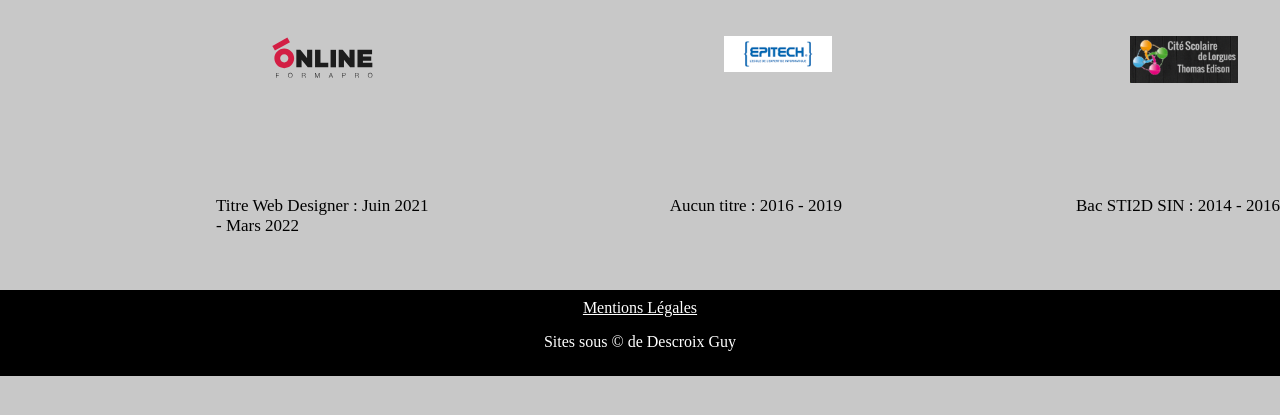
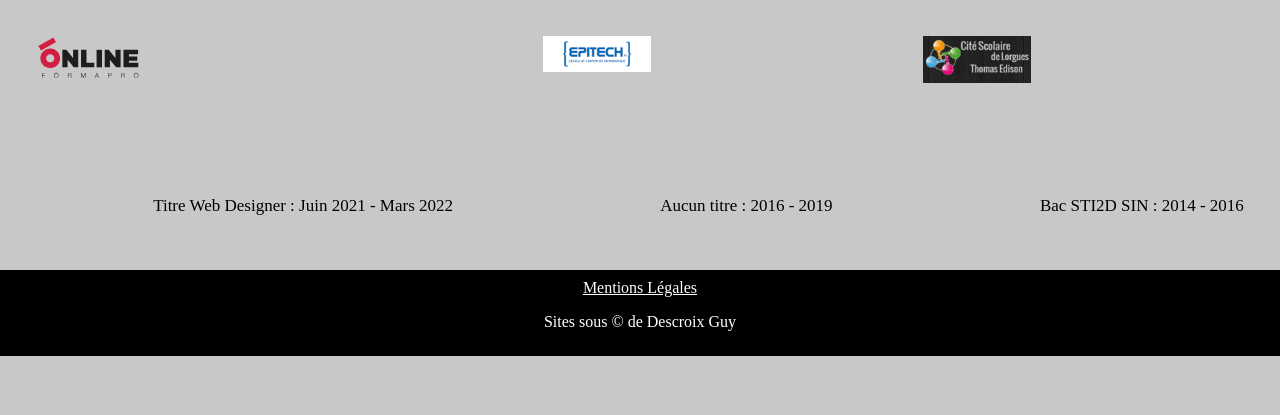
Before and after one commit to GDescroix/Portfolio, a PHP site: page /html/parcours.html in a window 1280 px wide. Shown: the part 126-541 px from the top of the page. Run offline with PHP 8.4, Linux system fonts and the light colour scheme.

Commit message:
Page Index & Compétence en format pc corrigées.

```diff
--- a/css/style.css
+++ b/css/style.css
@@ -314,8 +314,20 @@
         grid-row: 6;
     }
 
-    .comwrap>img {
+    .comwrap img {
         max-width: 16rem;
+    }
+
+    .comwrap>.case1,
+    .comwrap>.case3,
+    .comwrap>.case5 {
+        margin-left: 2rem;
+    }
+
+    .comwrap>.case2,
+    .comwrap>.case4,
+    .comwrap>.case6 {
+        text-align: center;
     }
 }
 
@@ -370,22 +382,47 @@
 
     .c3i,
     .c1i {
+        margin-left: 6rem;
         margin-right: 0;
         width: max-content;
     }
 
     .c2i {
-        margin-left: -18rem;
+        margin-left: 2rem;
+        margin-right: 8rem;
         margin-top: 3.5rem;
         font-size: 20px;
-        width: max-content;
+        width: fit-content;
     }
 
     .c4i {
-        margin-left: -18rem;
+        margin-left: 2rem;
+        margin-right: 8rem;
         margin-top: 2rem;
         font-size: 20px;
-        width: max-content;
+        width: fit-content;
+    }
+
+
+    .c1c,
+    .c3c,
+    .c5c,
+    .c7c,
+    .c9c {
+        margin-left: 9.5rem;
+    }
+
+    .c2c,
+    .c4c,
+    .c6c,
+    .c8c,
+    .c10c {
+        margin-left: 6.5rem;
+    }
+
+    .c1c {
+        grid-column: 1;
+        grid-row: 1;
     }
 
     .c2c {
@@ -436,4 +473,8 @@
     .wrapper {
         row-gap: 5rem;
     }
+
+    .cwrap {
+        row-gap: 1rem;
+    }
 }
```
